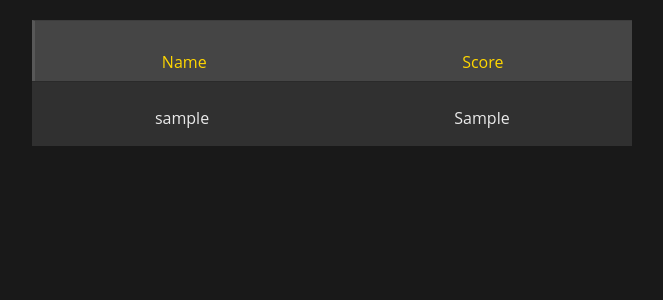
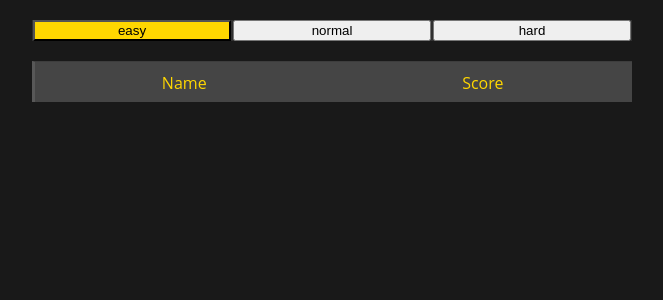
Before and after one commit to CodecoolGlobal/freestyle-javascript-game-javascript-bgabor88, a Flask app: page /hall_of_fame in a window 1280 px wide. Shown: the top 300 px of the page, without its empty margins (308-971 px from the left). Run offline with Flask 2, Linux system fonts and the light colour scheme; tables that the repository leaves empty hold one stand-in row (values such as "Sample post").

Commit message:
Implement multiply difficulty high scores tables in the hall of fame page and buttons for dynamic changes between them.

```diff
--- a/server.py
+++ b/server.py
@@ -14,6 +14,7 @@ class Pairs(db.Model):
     username = db.Column(db.String(20), nullable=False)
     score = db.Column(db.String(20), nullable=False)
     date_created = db.Column(db.DateTime, default=datetime.utcnow)
+    game_mode = db.Column(db.String(20), nullable=False)
 
     def __repr__(self):
         return '<Pairs %r>' % self.id
@@ -50,8 +51,10 @@ def test():
 
 @app.route('/hall_of_fame')
 def hall_of_fame():
-    scores = Pairs.query.order_by(desc(Pairs.score)).limit(10)
-    return render_template('high_scores.html', scores=scores)
+    tables = []
+    for mode in ['easy', 'normal', 'hard']:
+        tables.append(Pairs.query.filter(Pairs.game_mode == mode).order_by(desc(Pairs.score)).limit(10))
+    return render_template('high_scores.html', tables=tables)
 
 
 @app.route('/credits', methods=['POST', 'GET'])
--- a/static/hs.css
+++ b/static/hs.css
@@ -4,6 +4,7 @@ body {
 }
 
 .wrapper {
+    display: none;
     width: 100%;
     max-width: 600px;
     margin: 20px auto 100px auto;
@@ -12,6 +13,10 @@ body {
     color: rgba(255, 255, 255, 0.9);
     overflow: hidden;
     position: relative;
+}
+
+.show {
+    display: block;
 }
 
 .row ul {
@@ -34,6 +39,28 @@ body {
     padding: 5px 10px;
 }
 
+.buttons {
+    width: 100%;
+    display: flex;
+    justify-content: space-around;
+}
+
+.buts {
+    margin: 20px auto 0 auto;
+}
+
+.button {
+    width: 33%;
+}
+
+.button:hover {
+    cursor: pointer;
+}
+
+.clicked {
+    background-color: gold;
+}
+
 .row {
     height: 30px;
     overflow: hidden;
@@ -47,7 +74,7 @@ body {
 
 .title {
     color: gold;
-    padding: 25px 0 5px 0;
+    padding: 5px 0 5px 0;
     height: 30px;
     text-align: center;
     background-color: rgba(255, 255, 255, 0.1);
--- a/static/js/high_score.js
+++ b/static/js/high_score.js
@@ -9,11 +9,16 @@ function generateElement(parent, element, nameOfClass) {
     return newElement;
 }
 
+function generateFullSection(mode) {
     let section = generateElement(body, 'section', 'wrapper');
+    if (mode === 'easy') {
+        section.classList.add('show');
+    }
     let main = generateElement(section, 'main', 'row title');
+    section.setAttribute('id', mode);
 
     function generateHeader(parent, header) {
-    let ul = document.createElement('ul')
+        let ul = document.createElement('ul');
         for (let i = 0; i < header.length; i++) {
             let li = document.createElement('li');
             li.innerText = header[i];
@@ -34,12 +39,99 @@ function generateContent(parent, data, date) {
             ul.appendChild(li);
         }
         article.appendChild(ul);
-    let ulDate = generateElement(article,'ul', 'more-content')
+        let ulDate = generateElement(article, 'ul', 'more-content')
         let liDate = document.createElement('li');
         liDate.innerText = 'Made at ' + date;
         ulDate.appendChild(liDate);
     }
 
-for (let i = 0; i < usernames.length; i++) {
+    for (let i = 0; i < modes.length; i++) {
+        if (mode === modes[i]) {
             generateContent(section, [usernames[i], scores[i]], dates[i]);
         }
+    }
+}
+
+let game_modes = ['easy', 'normal', 'hard'];
+
+function generateButtons(game_modes) {
+    let section = generateElement(body, 'section', 'wrapper');
+    section.classList.add('show');
+    section.classList.add('buts');
+    section.setAttribute('id', 'buttons');
+    let main = generateElement(section, 'main', 'buttons');
+    for (let i = 0; i < game_modes.length; i++) {
+        let button = document.createElement('button');
+        button.classList.add('button');
+        if (game_modes[i] === 'easy'){
+            button.classList.add('clicked');
+        }
+        button.setAttribute('id', game_modes[i] + '-button');
+        button.innerText = game_modes[i];
+        main.appendChild(button);
+    }
+}
+
+generateButtons(game_modes)
+
+for (let i = 0; i < game_modes.length; i++) {
+    generateFullSection(game_modes[i]);
+}
+
+let easyButton = document.getElementById('easy-button');
+let normalButton = document.getElementById('normal-button');
+let hardButton = document.getElementById('hard-button');
+let easyTable = document.getElementById('easy');
+let normalTable = document.getElementById('normal');
+let hardTable = document.getElementById('hard');
+
+easyButton.addEventListener('click', () => {
+    if ('show' in easyTable.classList){
+        // pass
+    }else{
+        easyTable.classList.add('show');
+        normalTable.classList.remove('show');
+        hardTable.classList.remove('show');
+    }
+    if ('clicked' in easyButton.classList) {
+        // pass
+    }else{
+        easyButton.classList.add('clicked');
+        normalButton.classList.remove('clicked');
+        hardButton.classList.remove('clicked');
+    }
+})
+
+normalButton.addEventListener('click', () => {
+    if ('show' in normalTable.classList){
+        // pass
+    }else{
+        normalTable.classList.add('show');
+        easyTable.classList.remove('show');
+        hardTable.classList.remove('show');
+    }
+    if ('clicked' in normalButton.classList) {
+        // pass
+    }else{
+        normalButton.classList.add('clicked');
+        easyButton.classList.remove('clicked');
+        hardButton.classList.remove('clicked');
+    }
+})
+
+hardButton.addEventListener('click', () => {
+    if ('show' in hardTable.classList){
+        // pass
+    }else{
+        hardTable.classList.add('show');
+        normalTable.classList.remove('show');
+        easyTable.classList.remove('show');
+    }
+    if ('clicked' in hardButton.classList) {
+        // pass
+    }else{
+        hardButton.classList.add('clicked');
+        normalButton.classList.remove('clicked');
+        easyButton.classList.remove('clicked');
+    }
+})
--- a/templates/high_scores.html
+++ b/templates/high_scores.html
@@ -6,10 +6,14 @@
         let usernames = [];
         let scores = [];
         let dates = [];
-        {% for score in scores %}
-            usernames.push("{{ score.username }}");
-            scores.push("{{ score.score }}");
-            dates.push("{{ score.date_created }}");
+        let modes = [];
+        {% for table in tables %}
+            {% for score in table %}
+                usernames.push("{{ score.username }}");
+                scores.push("{{ score.score }}");
+                dates.push("{{ score.date_created }}");
+                modes.push("{{ score.game_mode }}");
+            {% endfor %}
         {% endfor %}
     </script>
     <script type="text/javascript" src="../static/js/high_score.js" defer></script>
```
Lines whose indentation alone changed are shown as unchanged.
